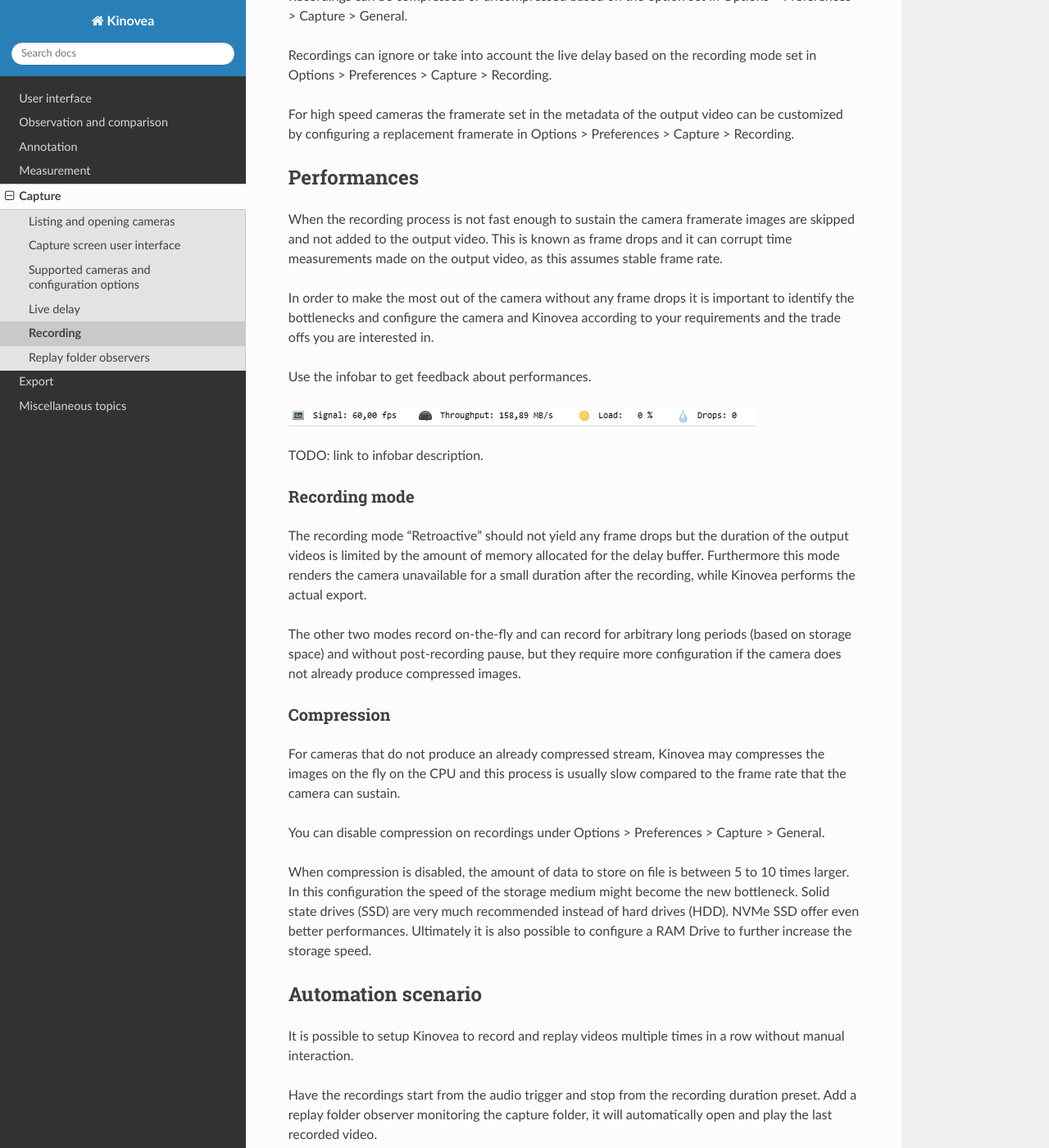
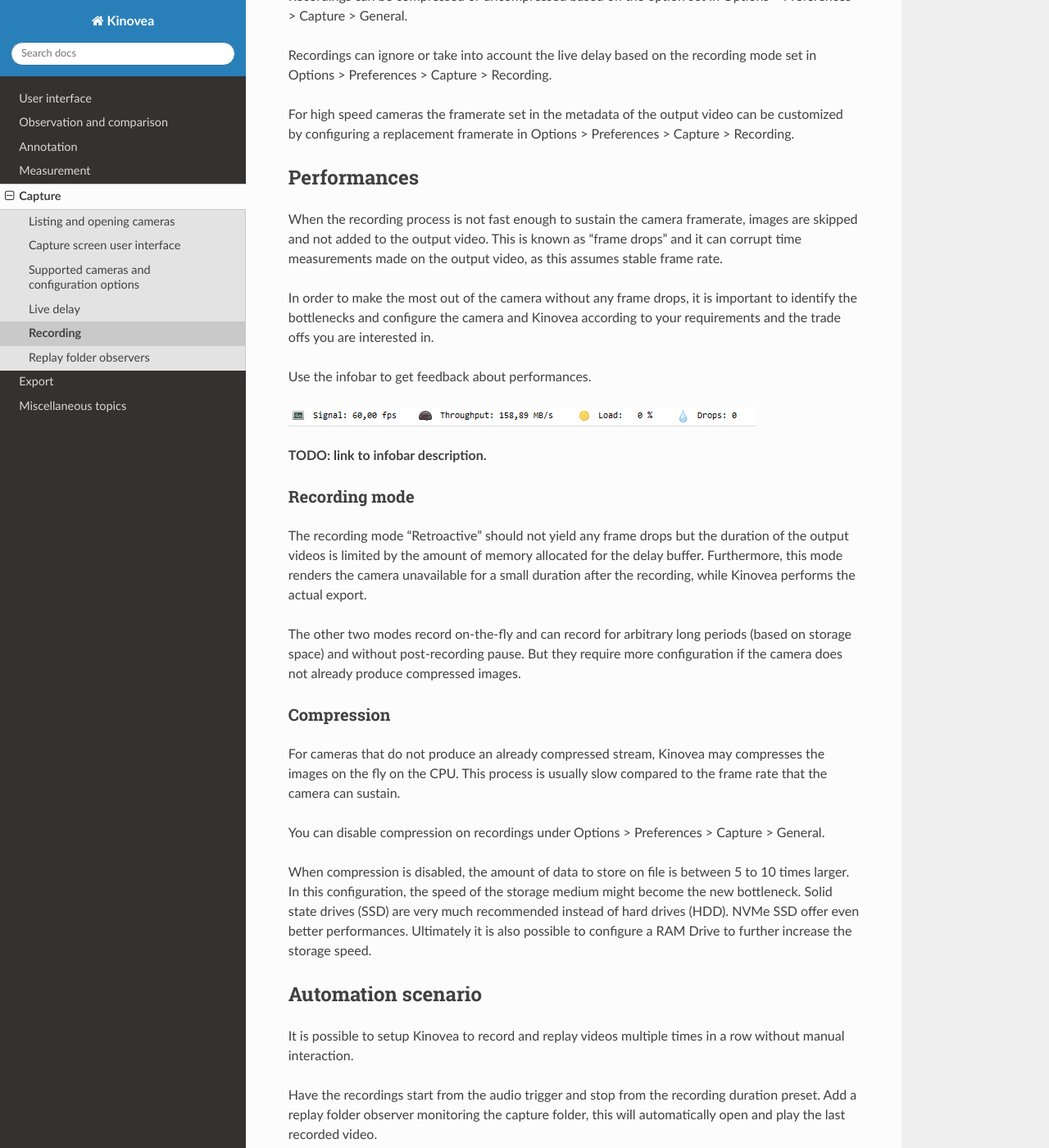
Before and after one commit to Kinovea/kinovea-docs, a Sphinx documentation site: the page built from source/capture/recording.rst, in a window 1280 px wide and 1400 px high, scrolled down 900 px. Shown: the whole window at 82% size. Built offline with Sphinx 7.4.7 and the Read the Docs theme 2.0.0, drawn with Linux system fonts in a browser that asks for light colours; some of the changed text lies outside the part shown.

Commit message:
Update recording.rst
**TODO: link to infobar description.**

```diff
--- a/source/capture/recording.rst
+++ b/source/capture/recording.rst
@@ -39,32 +39,32 @@ For high speed cameras the framerate set in the metadata of the output video can
 Performances
 ------------
 
-When the recording process is not fast enough to sustain the camera framerate images are skipped and not added to the output video.
-This is known as frame drops and it can corrupt time measurements made on the output video, as this assumes stable frame rate.
+When the recording process is not fast enough to sustain the camera framerate, images are skipped and not added to the output video.
+This is known as "frame drops" and it can corrupt time measurements made on the output video, as this assumes stable frame rate.
 
-In order to make the most out of the camera without any frame drops it is important to identify the bottlenecks and configure the camera and Kinovea according to your requirements and the trade offs you are interested in.
+In order to make the most out of the camera without any frame drops, it is important to identify the bottlenecks and configure the camera and Kinovea according to your requirements and the trade offs you are interested in.
 
 Use the infobar to get feedback about performances.
 
 .. image:: /images/capture/infobar2.png
 
-TODO: link to infobar description.
+**TODO: link to infobar description.**
 
 Recording mode
 **************
 The recording mode "Retroactive" should not yield any frame drops but the duration of the output videos is limited by the amount of memory allocated for the delay buffer.
-Furthermore this mode renders the camera unavailable for a small duration after the recording, while Kinovea performs the actual export.
+Furthermore, this mode renders the camera unavailable for a small duration after the recording, while Kinovea performs the actual export.
 
-The other two modes record on-the-fly and can record for arbitrary long periods (based on storage space) and without post-recording pause, but they require more configuration if the camera does not already produce compressed images.
+The other two modes record on-the-fly and can record for arbitrary long periods (based on storage space) and without post-recording pause. But they require more configuration if the camera does not already produce compressed images.
 
 Compression
 ***********
-For cameras that do not produce an already compressed stream, Kinovea may compresses the images on the fly on the CPU and this process is usually slow compared to the frame rate that the camera can sustain.
+For cameras that do not produce an already compressed stream, Kinovea may compresses the images on the fly on the CPU. This process is usually slow compared to the frame rate that the camera can sustain.
 
 You can disable compression on recordings under Options > Preferences > Capture > General.
 
 When compression is disabled, the amount of data to store on file is between 5 to 10 times larger.
-In this configuration the speed of the storage medium might become the new bottleneck.
+In this configuration, the speed of the storage medium might become the new bottleneck.
 Solid state drives (SSD) are very much recommended instead of hard drives (HDD). NVMe SSD offer even better performances.
 Ultimately it is also possible to configure a RAM Drive to further increase the storage speed.
 
@@ -74,4 +74,4 @@ Automation scenario
 It is possible to setup Kinovea to record and replay videos multiple times in a row without manual interaction.
 
 Have the recordings start from the audio trigger and stop from the recording duration preset.
-Add a replay folder observer monitoring the capture folder, it will automatically open and play the last recorded video.
+Add a replay folder observer monitoring the capture folder, this will automatically open and play the last recorded video.
```
Also changed, not shown: other parts of source/capture/recording.rst (+1 -1 lines).
